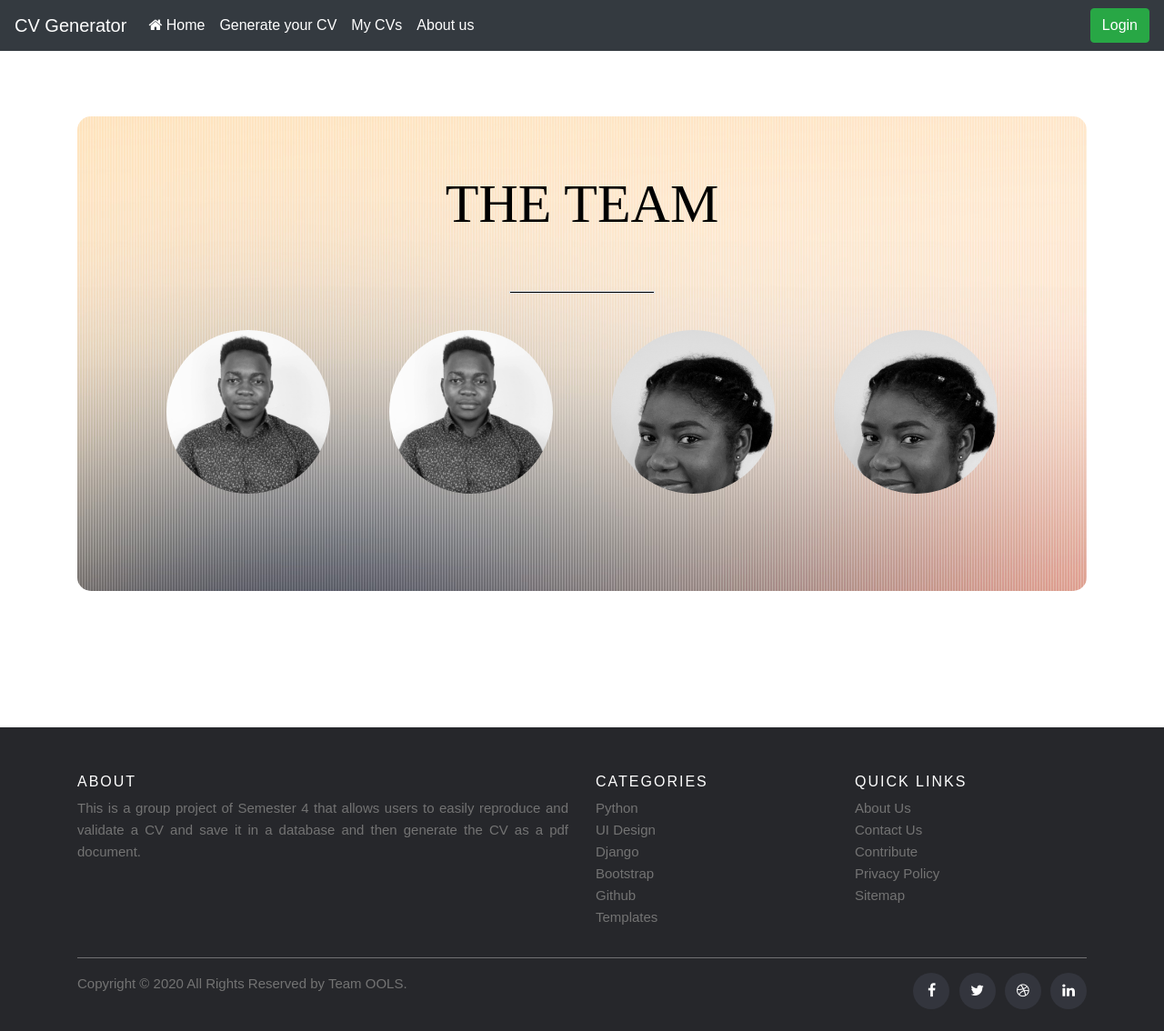
After one commit to baudouinken/pythonProjekt_Online_Cv_generator, a Django app: page /aboutUs/ in a window 1280 px wide. The commit adds this page. Shown: the whole page at 91% size. Run offline with Django 3.2, Linux system fonts and the light colour scheme; parts of the project's set-up code (start-up, migrations or seed data) failed here and were passed over; some libraries are stand-ins or nearby versions.

Commit message:
some changes and add About-us from Hermione

```diff
--- a/OOSL_project/urls.py
+++ b/OOSL_project/urls.py
@@ -28,6 +28,7 @@
     path('generate_cv/<pk>/', get_cv_generator, name='generatecv'),
 
     path('mycvs/', mycvs, name='mycvs'),
+    path('aboutUs/', about_us, name='about_us'),
 
     path('signup/', signup_view, name='signup'),
     path('login/', login_view, name='login'),
--- a/cvsite/models.py
+++ b/cvsite/models.py
@@ -61,3 +61,4 @@
     template_photo = models.CharField(max_length=100)
     template_skills = models.CharField(max_length=100)
     user = models.ForeignKey(User, default=None, on_delete=models.CASCADE)
+    #cv_name = models.CharField(max_length=100, default='None')
--- a/cvsite/views.py
+++ b/cvsite/views.py
@@ -6,7 +6,7 @@
 from django.contrib.auth.forms import UserCreationForm, AuthenticationForm
 from django.contrib.auth import login, logout
 from django.contrib.auth.decorators import login_required
-import pdfkit
+
 
 
 # Create your views here.
@@ -14,6 +14,8 @@
 def get_home(request):
     return render(request, 'home.html', {'page_title': 'Home CV Generator'})
 
+def about_us(request):
+    return render(request, 'Aboutus.html', {'page_title': 'About Us'})
 
 @login_required(login_url="/login")
 def mycvs(request):
--- /dev/null
+++ b/templates/Aboutus.html
@@ -0,0 +1,151 @@
+{% extends 'base.html' %}
+{% load bootstrap4 %}
+{% load static %}
+
+{% block style %}
+
+    <style>
+
+        *{margin: 0;
+            padding: 0;
+            font-family: sans-serif;
+        }
+
+
+
+        .team-section{
+            overflow: hidden;
+            text-align: center;
+            background-color: transparent;
+            background-image: url('../static/Nbi7bYI.jpg');
+            padding: 60px;
+            border-radius: 15px;
+            transition: 1s;
+        }
+
+        .team-section:hover{
+            box-shadow: -1px -3px 33px 15px rgba(0,0,0,0.24);
+        }
+
+        .team-section h1{
+            text-transform: uppercase;
+            margin-bottom: 60px;
+            color: black;
+            font-size: 60px;
+            font-family:"Times New Roman",sans-serif ;
+        }
+        .border{
+            display:block;
+            width: 160px;
+            height: 3px;
+            background: black;
+            margin: auto auto 40px;
+
+        }
+        .ps{
+            margin-bottom: 40px ;
+        }
+
+        .ps a{
+            display: inline-block;
+            margin: 0 30px;
+            width: 180px;
+            height: 180px;
+            overflow: hidden;
+            border-radius: 100px;
+
+
+        }
+        .ps a img{
+            width: 100%;
+            filter: grayscale(100%);
+            transition: 0.4s all;
+
+        }
+        .ps a:hover > img{
+            filter:none;
+
+
+        }
+        .section{
+            width:600px;
+            margin:auto;
+            font-size: 20px;
+            font-family: "Times New Roman",sans-serif;
+            color: white;
+            text-decoration-color: beige;
+            text-align: justify;
+            height: 0px;
+            overflow: hidden;
+        }
+        .section:target{
+            height:auto;
+        }
+        .name{
+            display: block;
+            margin-bottom: 30px;
+            text-align:center;
+            text-transform:uppercase;
+            font-size:22px;
+
+        }
+       </style>
+ {% endblock %}
+
+{% block content %}
+
+
+
+<div class="team-section mt-5">
+    <h1>The Team</h1>
+    <span class="border"></span>
+
+    <div class="ps">
+        <a href="#p1"><img src="../static/img/baudouin.jpg"/></a>
+        <a href="#p2"><img src="../static/img/baudouin.jpg" alt=""></a>
+        <a href="#p3"><img src="../static/lebenslaufbilder.jpg" alt=""></a>
+        <a href="#p4"><img src="../static/lebenslaufbilder.jpg" alt=""></a>
+    </div>
+    <div class="section" id="p1">
+        <span class="name">Baudouin Keunne</span>
+        <span class="border"></span>
+        <p>Student an der Technische Hochschule Brandenburg
+        </p> <p>Bachelor in Informatik
+    </p>
+
+
+    </div>
+    <div>
+        <div class="section" id="p2">
+            <span class="name">Boris Dovonon</span>
+            <span class="border"></span>
+            <p>Student an der Technische Hochschule Brandenburg
+            </p> <p>Bachelor in Informatik
+        </p>
+
+
+
+        </div>
+</div>
+     <div class="section" id="p3">
+        <span class="name">Hermione Ngueyep</span>
+        <span class="border"></span>
+         <p>Studentin an der Technische Hochschule Brandenburg
+     </p> <p>Bachelor in Informatik
+     </p>
+
+
+
+     </div>
+    <div class="section" id="p4">
+        <span class="name">Norman Schmidth</span>
+        <span class="border"></span>
+        <p>Student an der Technische Hochschule Brandenburg
+    </p> <p>Bachelor in Informatik
+    </p>
+
+
+    </div>
+
+</div>
+{% endblock %}
--- a/templates/base.html
+++ b/templates/base.html
@@ -41,6 +41,7 @@
             font-size: 15px;
             line-height: 24px;
             color: #737373;
+            margin-top: 150px !important;
         }
 
         .site-footer hr {
@@ -219,6 +220,9 @@
             <li class="nav-item active">
                 <a class="nav-link" href="{% url 'mycvs' %}">My CVs <span class="sr-only"></span></a>
             </li>
+            <li class="nav-item active">
+                <a class="nav-link" href="{% url 'about_us' %}">About us <span class="sr-only"></span></a>
+            </li>
         </ul>
 
         {% if request.user.is_authenticated %}
@@ -299,38 +303,36 @@
 <!------ Include the above in your HEAD tag ---------->
 
 <!-- Site footer -->
-<footer class="site-footer mt-5">
+<footer class="site-footer">
     <div class="container">
         <div class="row">
             <div class="col-sm-12 col-md-6">
                 <h6>About</h6>
-                <p class="text-justify">Scanfcode.com <i>CODE WANTS TO BE SIMPLE </i> is an initiative to help the
-                    upcoming programmers with the code. Scanfcode focuses on providing the most efficient code or
-                    snippets as the code wants to be simple. We will help programmers build up concepts in different
-                    programming languages that include C, C++, Java, HTML, CSS, Bootstrap, JavaScript, PHP, Android, SQL
-                    and Algorithm.</p>
+                <p class="text-justify">This is a group project of Semester 4 that allows users to easily
+                    reproduce and validate a CV and save it in a database and then generate the CV as a pdf document.
+                </p>
             </div>
 
             <div class="col-xs-6 col-md-3">
                 <h6>Categories</h6>
                 <ul class="footer-links">
-                    <li><a href="http://scanfcode.com/category/c-language/">C</a></li>
-                    <li><a href="http://scanfcode.com/category/front-end-development/">UI Design</a></li>
-                    <li><a href="http://scanfcode.com/category/back-end-development/">PHP</a></li>
-                    <li><a href="http://scanfcode.com/category/java-programming-language/">Java</a></li>
-                    <li><a href="http://scanfcode.com/category/android/">Android</a></li>
-                    <li><a href="http://scanfcode.com/category/templates/">Templates</a></li>
+                    <li><a href="#">Python</a></li>
+                    <li><a href="#">UI Design</a></li>
+                    <li><a href="#">Django</a></li>
+                    <li><a href="#">Bootstrap</a></li>
+                    <li><a href="#">Github</a></li>
+                    <li><a href="#">Templates</a></li>
                 </ul>
             </div>
 
             <div class="col-xs-6 col-md-3">
                 <h6>Quick Links</h6>
                 <ul class="footer-links">
-                    <li><a href="http://scanfcode.com/about/">About Us</a></li>
-                    <li><a href="http://scanfcode.com/contact/">Contact Us</a></li>
-                    <li><a href="http://scanfcode.com/contribute-at-scanfcode/">Contribute</a></li>
-                    <li><a href="http://scanfcode.com/privacy-policy/">Privacy Policy</a></li>
-                    <li><a href="http://scanfcode.com/sitemap/">Sitemap</a></li>
+                    <li><a href="#">About Us</a></li>
+                    <li><a href="#">Contact Us</a></li>
+                    <li><a href="#">Contribute</a></li>
+                    <li><a href="#">Privacy Policy</a></li>
+                    <li><a href="#">Sitemap</a></li>
                 </ul>
             </div>
         </div>
@@ -339,8 +341,8 @@
     <div class="container">
         <div class="row">
             <div class="col-md-8 col-sm-6 col-xs-12">
-                <p class="copyright-text">Copyright &copy; 2017 All Rights Reserved by
-                    <a href="#">Scanfcode</a>.
+                <p class="copyright-text">Copyright &copy; 2020 All Rights Reserved by
+                    <a href="#">Team OOLS</a>.
                 </p>
             </div>
 
```
Also changed, not shown: static/template1/template1_adress.html (+1 -41 lines), static/template1/template1_name.html (+6 -14 lines), templates/generate_cv.html (+5 -1 lines), templates/login.html (+10 -0 lines), cvsite/migrations/0002_cv_cv_name.py (added), cvsite/migrations/0003_auto_20200630_0213.py (added), db.sqlite, media/1.jpg (added), media/1_yeCBUzZ.jpg (added), static/Nbi7bYI.jpg (added), static/bg.jpg (added), static/img/baudouin.jpg (added), static/lebenslaufbilder.jpg (added).
